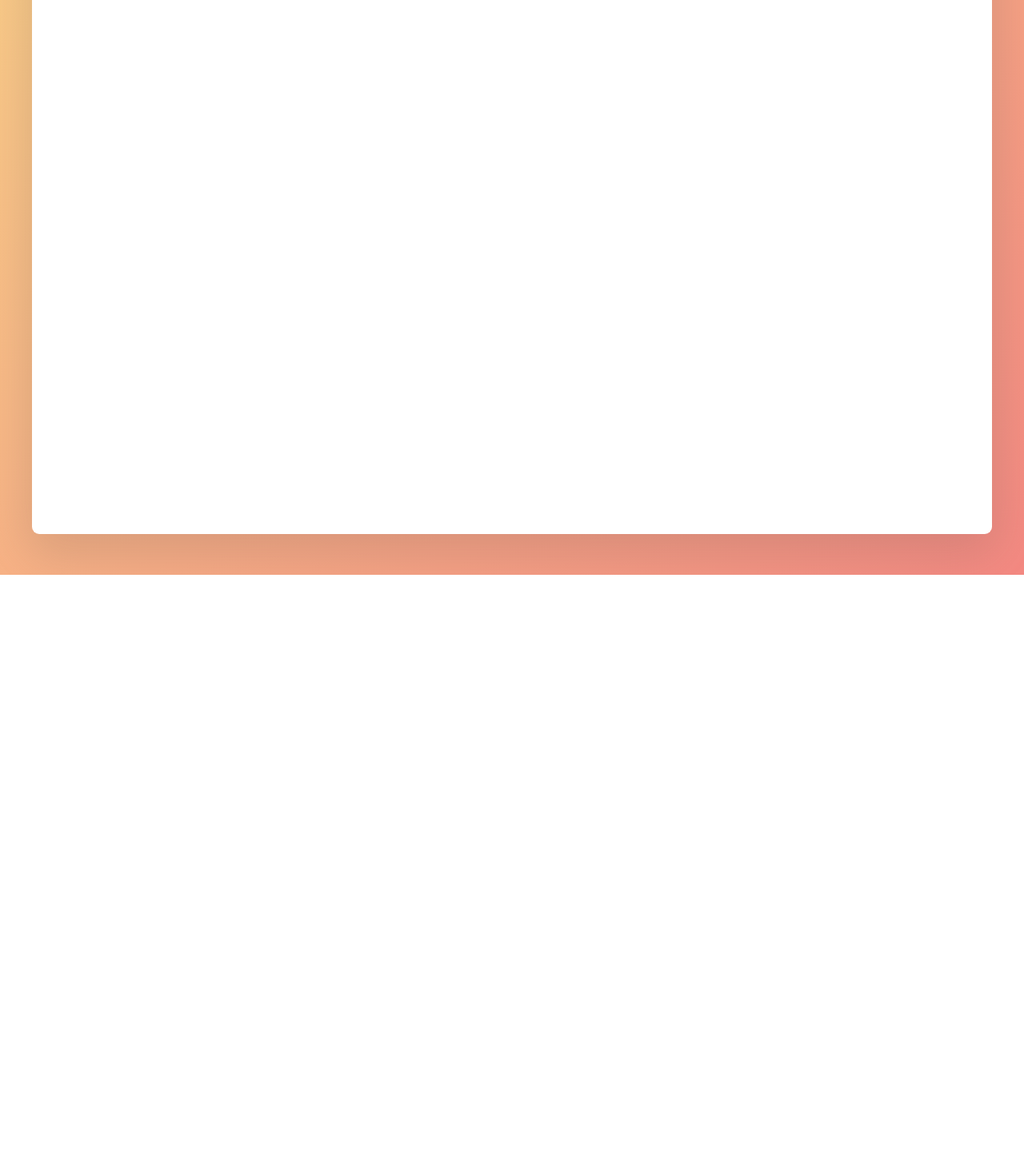
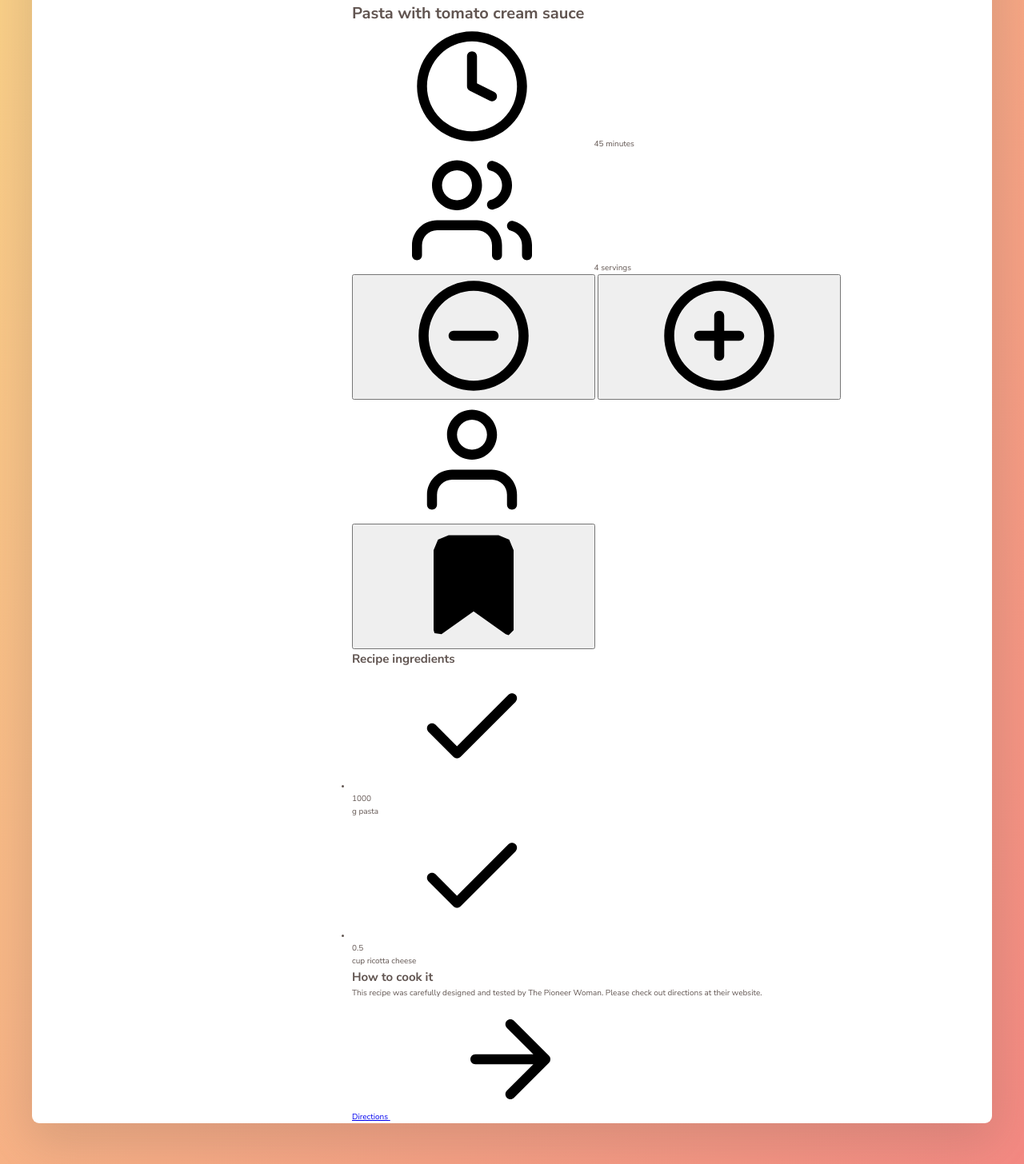
Before and after one commit to FilonenkoDima/Forkify, a website built with Parcel: page index.html in a window 1280 px wide. Shown: the part 553-2009 px from the top of the page at 80% size. Before the commit the page ends 1272 px from the top, so only its background shows below. Built offline with nearby package versions, Linux system fonts and the light colour scheme; no server answers.

Commit message:
build recipe skeleton

```diff
--- a/index.html
+++ b/index.html
@@ -68,6 +68,111 @@
           </ul>
         </nav>
       </header>
+
+      <div class="search-results"></div>
+      <div class="recipe">
+        <div class="message">
+          <div>
+            <svg>
+              <use href="src/img/icons.svg#icon-smile"></use>
+            </svg>
+          </div>
+          <p>Start by searching for a recipe or an ingredient. Have fun!</p>
+        </div>
+
+        <figure class="recipe__fig">
+          <img src="src/img/test-1.jpg" alt="Tomato" class="recipe__img" />
+          <h1 class="recipe__title">
+            <span>Pasta with tomato cream sauce</span>
+          </h1>
+        </figure>
+
+        <div class="recipe__details">
+          <div class="recipe__info">
+            <svg class="recipe__info-icon">
+              <use href="/src/img/icons.svg#icon-clock"></use>
+            </svg>
+            <span class="recipe__info-data recipe__info-data--minutes">45</span>
+            <span class="recipe__info-text">minutes</span>
+          </div>
+
+          <div class="recipe__info">
+            <svg class="recipe__info-icon">
+              <use href="/src/img/icons.svg#icon-users"></use>
+            </svg>
+            <span class="recipe__info-data recipe__info-data--people">4</span>
+            <span class="recipe__info-text">servings</span>
+
+            <div class="recipe__info-buttons">
+              <button class="btn--tiny btn--increase-servings">
+                <svg>
+                  <use href="/src/img/icons.svg#icon-minus-circle"></use>
+                </svg>
+              </button>
+              <button class="btn--tiny btn--increase-servings">
+                <svg>
+                  <use href="/src/img/icons.svg#icon-plus-circle"></use>
+                </svg>
+              </button>
+            </div>
+          </div>
+
+          <div class="recipe__user-generated">
+            <svg>
+              <use href="/src/img/icons.svg#icon-user"></use>
+            </svg>
+          </div>
+          <button class="btn--round">
+            <svg>
+              <use href="/src/img/icons.svg#icon-bookmark-fill"></use>
+            </svg>
+          </button>
+        </div>
+
+        <div class="recipe__ingredients">
+          <h2 class="heading--2">Recipe ingredients</h2>
+          <ul class="recipe__ingredient-list">
+            <li class="recipe__ingredient">
+              <svg class="revipe__icon">
+                <use href="/src/img/icons.svg#icon-check"></use>
+              </svg>
+              <div class="recipe__quantity">1000</div>
+              <div class="recipe__description">
+                <span class="recipe__unit">g</span> pasta
+              </div>
+            </li>
+
+            <li class="recipe__ingredient">
+              <svg class="revipe__icon">
+                <use href="/src/img/icons.svg#icon-check"></use>
+              </svg>
+              <div class="recipe__quantity">0.5</div>
+              <div class="recipe__description">
+                <span class="recipe__unit">cup</span> ricotta cheese
+              </div>
+            </li>
+          </ul>
+        </div>
+
+        <div class="recipe__descriptions">
+          <h2 class="heading--2">How to cook it</h2>
+          <p class="recipe__descriptions-text">
+            This recipe was carefully designed and tested by
+            <span class="recipe__publisher">The Pioneer Woman</span>. Please
+            check out directions at their website.
+          </p>
+          <a
+            href="http://thepioneerwoman.com/cooking/pasta-with-tomato-cream-sauce/"
+            class="btn--small recipe__info-buttons"
+            target="_blank"
+          >
+            <span>Directions</span>
+            <svg class="search__icon">
+              <use href="/src/img/icons.svg#icon-arrow-right"></use>
+            </svg>
+          </a>
+        </div>
+      </div>
     </div>
   </body>
 </html>
```
Also changed, not shown: src/img/test-1.jpg (added).
